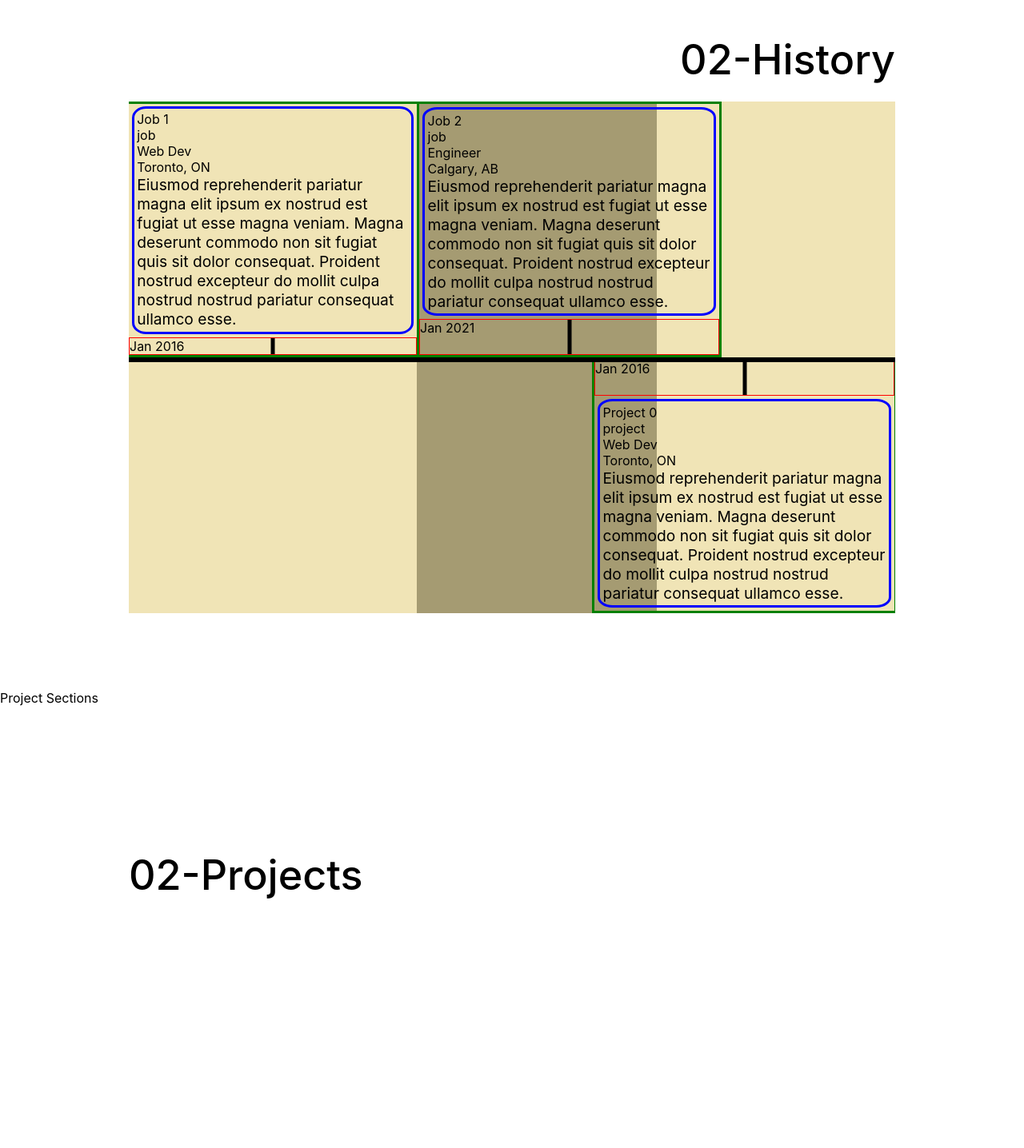
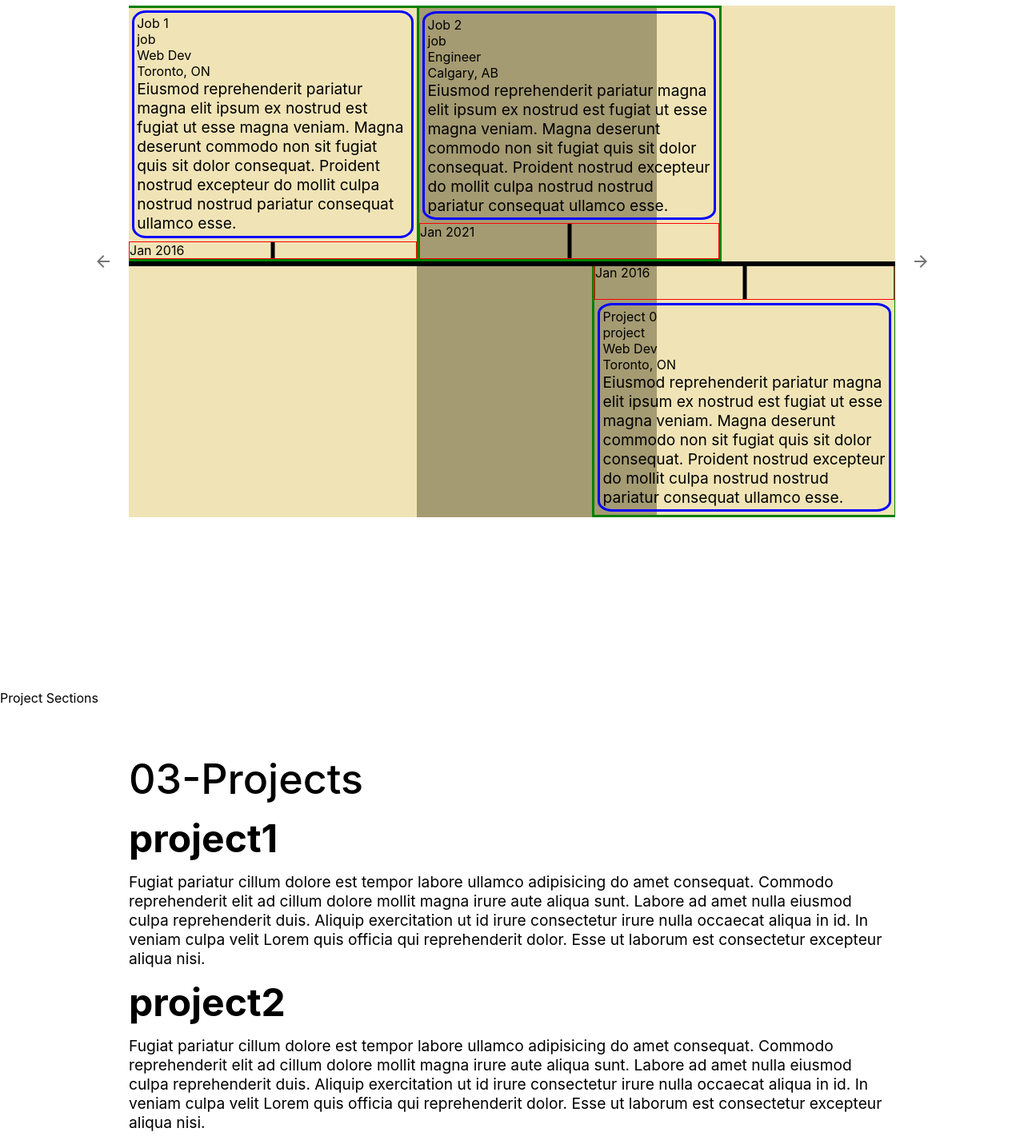
Before and after one commit to fchoi1/my-portfolio, a React (Create React App) app in the folder client/: page / in a window 1280 px wide. Shown: the part 2220-3656 px from the top of the page at 80% size. Built offline with nearby package versions, Linux system fonts and the light colour scheme.

Commit message:
started working on projects section

```diff
--- /dev/null
+++ b/client/src/components/ProjectItem/index.js
@@ -0,0 +1,19 @@
+import React from 'react';
+
+function ProjectItem(props) {
+  const { project } = props;
+  return (
+    <div>
+      <div className="project-item-wrapper">
+        <div className="project-item-name">
+          <h4>{project.name}</h4>
+        </div>
+        <div className="project-item-description">
+          <p>{project.description}</p>
+        </div>
+      </div>
+    </div>
+  );
+}
+
+export default ProjectItem;
--- a/client/src/components/TimelineItem/index.js
+++ b/client/src/components/TimelineItem/index.js
@@ -1,4 +1,4 @@
-import React from 'react';
+import React, { useState } from 'react';
 import { useTheme } from '@mui/material/styles';
 
 import { useHistoryContext } from '../../contexts/HistoryProvider';
@@ -10,6 +10,7 @@ function TimelineItem(props) {
   const { item, num } = props;
 
   const { history } = useHistoryContext();
+
 
   const theme = useTheme();
 
--- a/client/src/contexts/HistoryProvider.js
+++ b/client/src/contexts/HistoryProvider.js
@@ -14,7 +14,8 @@ const HistoryProvider = ({ value = [], ...props }) => {
       startDate: 'Jan 2016',
       endDate: 'Dec 2018',
       description:
-        'Eiusmod reprehenderit pariatur magna elit ipsum ex nostrud est fugiat ut esse magna veniam. Magna deserunt commodo non sit fugiat quis sit dolor consequat. Proident nostrud excepteur do mollit culpa nostrud nostrud pariatur consequat ullamco esse.'
+        'Eiusmod reprehenderit pariatur magna elit ipsum ex nostrud est fugiat ut esse magna veniam. Magna deserunt commodo non sit fugiat quis sit dolor consequat. Proident nostrud excepteur do mollit culpa nostrud nostrud pariatur consequat ullamco esse.',
+      link: ''
     },
     {
       name: 'Job 2',
@@ -24,7 +25,8 @@ const HistoryProvider = ({ value = [], ...props }) => {
       startDate: 'Jan 2021',
       endDate: 'Apr 2021',
       description:
-        'Eiusmod reprehenderit pariatur magna elit ipsum ex nostrud est fugiat ut esse magna veniam. Magna deserunt commodo non sit fugiat quis sit dolor consequat. Proident nostrud excepteur do mollit culpa nostrud nostrud pariatur consequat ullamco esse.'
+        'Eiusmod reprehenderit pariatur magna elit ipsum ex nostrud est fugiat ut esse magna veniam. Magna deserunt commodo non sit fugiat quis sit dolor consequat. Proident nostrud excepteur do mollit culpa nostrud nostrud pariatur consequat ullamco esse.',
+      link: ''
     },
     {
       name: 'Project 0',
@@ -34,7 +36,8 @@ const HistoryProvider = ({ value = [], ...props }) => {
       startDate: 'Jan 2016',
       endDate: 'Dec 2018',
       description:
-        'Eiusmod reprehenderit pariatur magna elit ipsum ex nostrud est fugiat ut esse magna veniam. Magna deserunt commodo non sit fugiat quis sit dolor consequat. Proident nostrud excepteur do mollit culpa nostrud nostrud pariatur consequat ullamco esse.'
+        'Eiusmod reprehenderit pariatur magna elit ipsum ex nostrud est fugiat ut esse magna veniam. Magna deserunt commodo non sit fugiat quis sit dolor consequat. Proident nostrud excepteur do mollit culpa nostrud nostrud pariatur consequat ullamco esse.',
+      link: ''
     },
 
     {
@@ -45,7 +48,8 @@ const HistoryProvider = ({ value = [], ...props }) => {
       startDate: 'Jan 2016',
       endDate: 'Dec 2018',
       description:
-        'Eiusmod reprehenderit pariatur magna elit ipsum ex nostrud est fugiat ut esse magna veniam. Magna deserunt commodo non sit fugiat quis sit dolor consequat. Proident nostrud excepteur do mollit culpa nostrud nostrud pariatur consequat ullamco esse.'
+        'Eiusmod reprehenderit pariatur magna elit ipsum ex nostrud est fugiat ut esse magna veniam. Magna deserunt commodo non sit fugiat quis sit dolor consequat. Proident nostrud excepteur do mollit culpa nostrud nostrud pariatur consequat ullamco esse.',
+      link: ''
     },
     {
       name: 'Job 3',
@@ -55,7 +59,8 @@ const HistoryProvider = ({ value = [], ...props }) => {
       startDate: 'Sept 2021',
       endDate: 'Mar 2022',
       description:
-        'Eiusmod reprehenderit pariatur magna elit ipsum ex nostrud est fugiat ut esse magna veniam. Magna deserunt commodo non sit fugiat quis sit dolor consequat. Proident nostrud excepteur do mollit culpa nostrud nostrud pariatur consequat ullamco esse.'
+        'Eiusmod reprehenderit pariatur magna elit ipsum ex nostrud est fugiat ut esse magna veniam. Magna deserunt commodo non sit fugiat quis sit dolor consequat. Proident nostrud excepteur do mollit culpa nostrud nostrud pariatur consequat ullamco esse.',
+      link: ''
     },
     {
       name: 'Project 2',
@@ -65,67 +70,8 @@ const HistoryProvider = ({ value = [], ...props }) => {
       startDate: 'Jan 2016',
       endDate: 'Dec 2018',
       description:
-        'Eiusmod reprehenderit pariatur magna elit ipsum ex nostrud est fugiat ut esse magna veniam. Magna deserunt commodo non sit fugiat quis sit dolor consequat. Proident nostrud excepteur do mollit culpa nostrud nostrud pariatur consequat ullamco esse.'
-    },
-    {
-      name: 'Job 4',
-      type: 'job',
-      position: 'Web Dev',
-      location: 'Toronto, ON',
-      startDate: 'Jan 2016',
-      endDate: 'Dec 2018',
-      description:
-        'Eiusmod reprehenderit pariatur magna elit ipsum ex nostrud est fugiat ut esse magna veniam. Magna deserunt commodo non sit fugiat quis sit dolor consequat. Proident nostrud excepteur do mollit culpa nostrud nostrud pariatur consequat ullamco esse.'
-    },
-    {
-      name: 'project 3',
-      type: 'project',
-      position: 'Web Dev',
-      location: 'Toronto, ON',
-      startDate: 'Jan 2016',
-      endDate: 'Dec 2018',
-      description:
-        'Eiusmod reprehenderit pariatur magna elit ipsum ex nostrud est fugiat ut esse magna veniam. Magna deserunt commodo non sit fugiat quis sit dolor consequat. Proident nostrud excepteur do mollit culpa nostrud nostrud pariatur consequat ullamco esse.'
-    },
-    {
-      name: 'project 4',
-      type: 'project',
-      position: 'Web Dev',
-      location: 'Toronto, ON',
-      startDate: 'Jan 2016',
-      endDate: 'Dec 2018',
-      description:
-        'Eiusmod reprehenderit pariatur magna elit ipsum ex nostrud est fugiat ut esse magna veniam. Magna deserunt commodo non sit fugiat quis sit dolor consequat. Proident nostrud excepteur do mollit culpa nostrud nostrud pariatur consequat ullamco esse.'
-    },
-    {
-      name: 'Project 5',
-      type: 'project',
-      position: 'Web Dev',
-      location: 'Toronto, ON',
-      startDate: 'Jan 2016',
-      endDate: 'Dec 2018',
-      description:
-        'Eiusmod reprehenderit pariatur magna elit ipsum ex nostrud est fugiat ut esse magna veniam. Magna deserunt commodo non sit fugiat quis sit dolor consequat. Proident nostrud excepteur do mollit culpa nostrud nostrud pariatur consequat ullamco esse.'
-    },
-    {
-      name: 'Project 6',
-      type: 'project',
-      position: 'Web Dev',
-      location: 'Toronto, ON',
-      startDate: 'Jan 2016',
-      endDate: 'Dec 2018',
-      description:
-        'Eiusmod reprehenderit pariatur magna elit ipsum ex nostrud est fugiat ut esse magna veniam. Magna deserunt commodo non sit fugiat quis sit dolor consequat. Proident nostrud excepteur do mollit culpa nostrud nostrud pariatur consequat ullamco esse.'
-    },
-    {
-      name: 'Job 6',
-      type: 'job',
-      position: 'Web Dev',
-      location: 'Toronto, ON',
-      startDate: 'Jan 2016',
-      endDate: 'Dec 2018',
-      description:
-        'Eiusmod reprehenderit pariatur magna elit ipsum ex nostrud est fugiat ut esse magna veniam. Magna deserunt commodo non sit fugiat quis sit dolor consequat. Proident nostrud excepteur do mollit culpa nostrud nostrud pariatur consequat ullamco esse.'
+        'Eiusmod reprehenderit pariatur magna elit ipsum ex nostrud est fugiat ut esse magna veniam. Magna deserunt commodo non sit fugiat quis sit dolor consequat. Proident nostrud excepteur do mollit culpa nostrud nostrud pariatur consequat ullamco esse.',
+      link: ''
     }
   ];
 
--- a/client/src/contexts/ProjectProvider.js
+++ b/client/src/contexts/ProjectProvider.js
@@ -14,12 +14,35 @@ const ProjectProvider = ({ value = [], ...props }) => {
   //     cart: [],
   //     cartOpen: true
   //   });
-  const myProjects = {
-    github: 'fchoi1',
-    linkedin: 'https://www.linkedin.com/in/fchoi1/',
-    instagram: 'https://www.instagram.com/w4ng0/',
-    avatarImage: require('../assets/images/avatar/fabio-choi.png')
-  };
+  const myProjects = [
+    {
+      name: 'project1',
+      technologies: ['CSS', 'JS'],
+      website: '',
+      github: 'https://www.linkedin.com/in/fchoi1/',
+      description:
+        'Fugiat pariatur cillum dolore est tempor labore ullamco adipisicing do amet consequat. Commodo reprehenderit elit ad cillum dolore mollit magna irure aute aliqua sunt. Labore ad amet nulla eiusmod culpa reprehenderit duis. Aliquip exercitation ut id irure consectetur irure nulla occaecat aliqua in id. In veniam culpa velit Lorem quis officia qui reprehenderit dolor. Esse ut laborum est consectetur excepteur aliqua nisi.',
+      images: ' '
+    },
+    {
+      name: 'project2',
+      technologies: ['CSS', 'MongoDB', 'express'],
+      website: '',
+      github: 'https://www.linkedin.com/in/fchoi1/',
+      description:
+        'Fugiat pariatur cillum dolore est tempor labore ullamco adipisicing do amet consequat. Commodo reprehenderit elit ad cillum dolore mollit magna irure aute aliqua sunt. Labore ad amet nulla eiusmod culpa reprehenderit duis. Aliquip exercitation ut id irure consectetur irure nulla occaecat aliqua in id. In veniam culpa velit Lorem quis officia qui reprehenderit dolor. Esse ut laborum est consectetur excepteur aliqua nisi.',
+      images: ' '
+    },
+    {
+      name: 'project3',
+      technologies: ['react', 'Java', 'Python'],
+      website: '',
+      github: 'https://www.github.com/fchoi1/',
+      description:
+        'Fugiat pariatur cillum dolore est tempor labore ullamco adipisicing do amet consequat. Commodo reprehenderit elit ad cillum dolore mollit magna irure aute aliqua sunt. Labore ad amet nulla eiusmod culpa reprehenderit duis. Aliquip exercitation ut id irure consectetur irure nulla occaecat aliqua in id. In veniam culpa velit Lorem quis officia qui reprehenderit dolor. Esse ut laborum est consectetur excepteur aliqua nisi.',
+      images: ' '
+    }
+  ];
 
   const [projects, setProjects] = useState(myProjects);
 
--- a/client/src/pages/History/history.css
+++ b/client/src/pages/History/history.css
@@ -1,7 +1,8 @@
 .history-container {
   display: grid;
   grid-template-columns: repeat(8, 1fr);
-  grid-template-rows: 20vh repeat(5, auto) auto;
+  grid-template-rows: 5vh repeat(5, auto) auto;
+  height: 80%;
 }
 
 .child {
@@ -10,9 +11,23 @@
   background-color: aqua;
 }
 
+.button-wrapper {
+  display: flex;
+}
+
+.right-history {
+  grid-area: 4/ 8/ 5 /9;
+  justify-self: start;
+}
+
+.left-history {
+  grid-area: 4/ 1/ 5 /2;
+  justify-self: end;
+}
+
 .history-scroll-wrapper {
-  grid-area: 3/ 2/ 4 /8;
-  height: 80vh;
+  grid-area: 3/ 2/ 6 /8;
+  height: 40em;
 }
 
 .test-scroll-wrapper {
--- a/client/src/pages/History/index.js
+++ b/client/src/pages/History/index.js
@@ -1,14 +1,20 @@
-import React from 'react';
+import React, { useState } from 'react';
 import TimeLine from '../../components/TimeLine';
 
 import { useHorizontalScroll } from '../../components/Scroll';
 import { useHistoryContext } from '../../contexts/HistoryProvider';
+
+import ArrowBackIcon from '@mui/icons-material/ArrowBack';
+import ArrowForwardIcon from '@mui/icons-material/ArrowForward';
+import { IconButton } from '@mui/material';
 
 import './history.css';
 function History(props) {
   // const parent = { width: `60em`, height: `30em` };
 
   const { history } = useHistoryContext();
+  const [scrollVal, setScrollVal] = useState(0);
+
   console.log(history);
 
   const scrollRef = useHorizontalScroll();
@@ -21,8 +27,24 @@ function History(props) {
             <h3 className="history-name section-name textRight">02-History</h3>
           </div>
 
+          <div className="button-wrapper left-history">
+            <IconButton size="large" edge="start">
+              <ArrowBackIcon />
+            </IconButton>
+          </div>
+
           <div className="history-scroll-wrapper">
-            <TimeLine historyList={history} />
+            <TimeLine
+              historyList={history}
+              scrollVal={scrollVal}
+              setScrollVal={setScrollVal}
+            />
+          </div>
+
+          <div className="button-wrapper right-history">
+            <IconButton size="large">
+              <ArrowForwardIcon />
+            </IconButton>
           </div>
 
           {/* <div className="test-scroll-wrapper">
--- a/client/src/pages/Projects/index.js
+++ b/client/src/pages/Projects/index.js
@@ -1,13 +1,24 @@
 import React from 'react';
 
+import { useProjectContext } from '../../contexts/ProjectProvider';
+import ProjectItem from '../../components/ProjectItem';
+import './project.css';
+
 function Projects(props) {
+  const { projects, setProjects } = useProjectContext();
+  console.log(projects);
   return (
     <section id="Projects">
       <div className="section-wrapper">
         Project Sections
-        <div className="projects-container container">
+        <div className="container projects-container ">
           <div className=" projects-name-wrapper section-name-wrapper">
-            <h3 className="projects-name section-name">02-Projects</h3>
+            <h3 className="projects-name section-name">03-Projects</h3>
+
+            {projects &&
+              projects.map((project, i) => (
+                <ProjectItem project={project} key={i}></ProjectItem>
+              ))}
           </div>
         </div>
       </div>
--- /dev/null
+++ b/client/src/pages/Projects/project.css
@@ -0,0 +1,6 @@
+.projects-container {
+    display: grid;
+    grid-template-columns: repeat(8, 1fr);
+    grid-template-rows: 5vh repeat(5, auto) auto;
+    height: 80%;
+  }
```
Also changed, not shown: client/src/components/TimeLine/index.js (+3 -4 lines).
